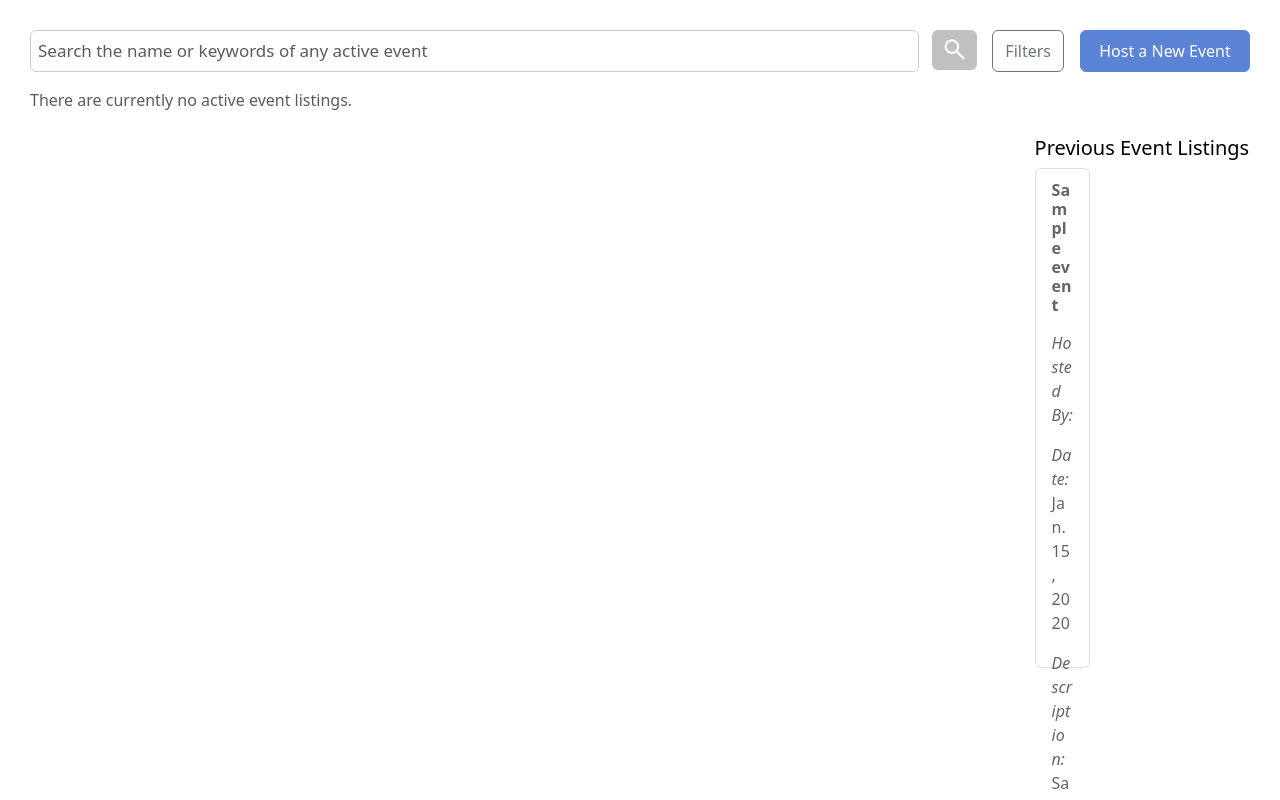
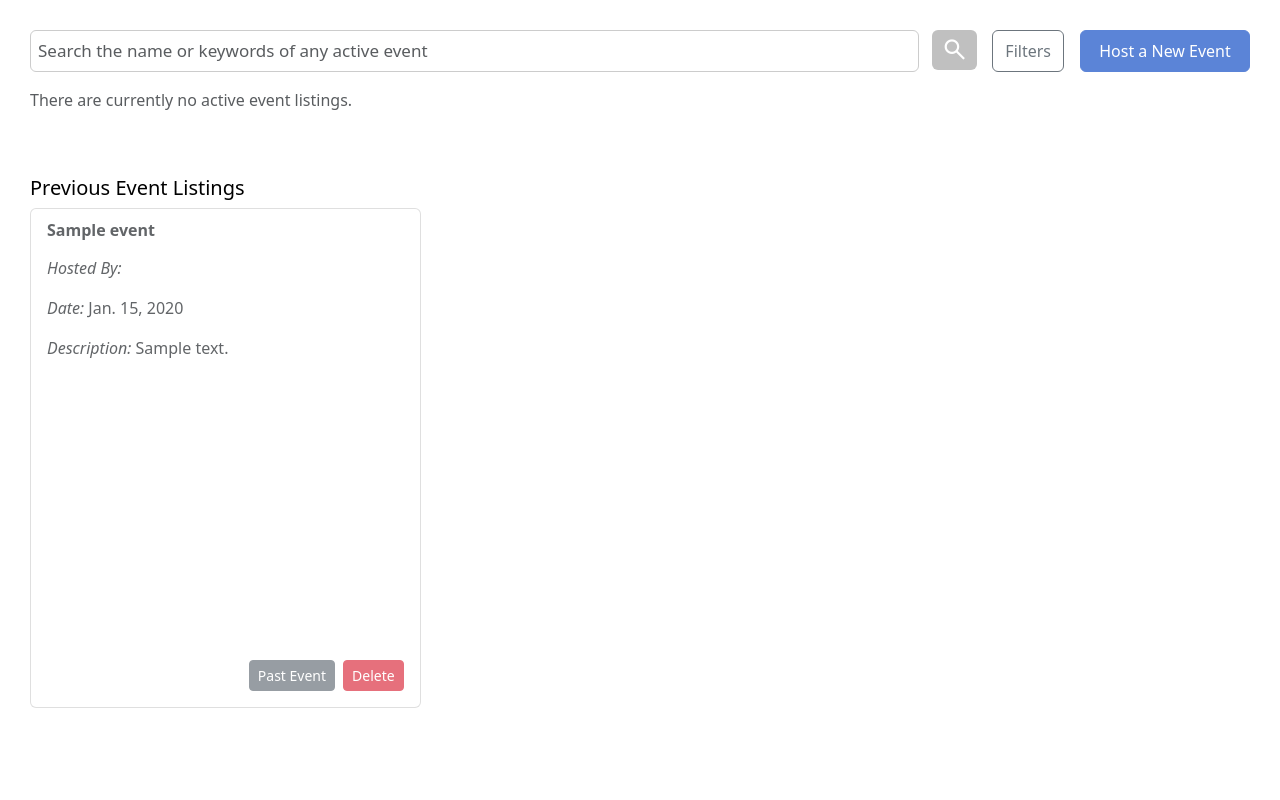
Before and after one commit to cherrylin16/showUp, a Django app: page / in a window 1280 px wide. Shown: the part 72-872 px from the top of the page. Run offline with Django 5.2, Linux system fonts and the light colour scheme; a user stored in the database is signed in; tables that the repository leaves empty hold one stand-in row (values such as "Sample post").

Commit message:
Changed dashboard display

```diff
--- a/showUp/dashboard/models.py
+++ b/showUp/dashboard/models.py
@@ -91,7 +91,7 @@ class EventPhoto(models.Model):
         EventPost,
         on_delete=models.CASCADE,
         related_name="photos",
-        db_column="event_id",
+        db_column="eventID",
     )
 
     image = models.BinaryField()
--- a/showUp/dashboard/templates/dashboard/home.html
+++ b/showUp/dashboard/templates/dashboard/home.html
@@ -53,8 +53,8 @@
                     <h5>Active Event Listings</h5>
                 </div> -->
 
-                <div class="listings-filters-container mt-3 d-flex">
-                    <div class="listings-box flex-grow-1 me-4">
+                <div class="listings-filters-container mt-3">
+                    <div class="listings-box">
                         <div class="row">
                             {% for post in active_posts %}
                                 <div class="col-xl-4 col-lg-4 col-md-6 mb-3">
```
